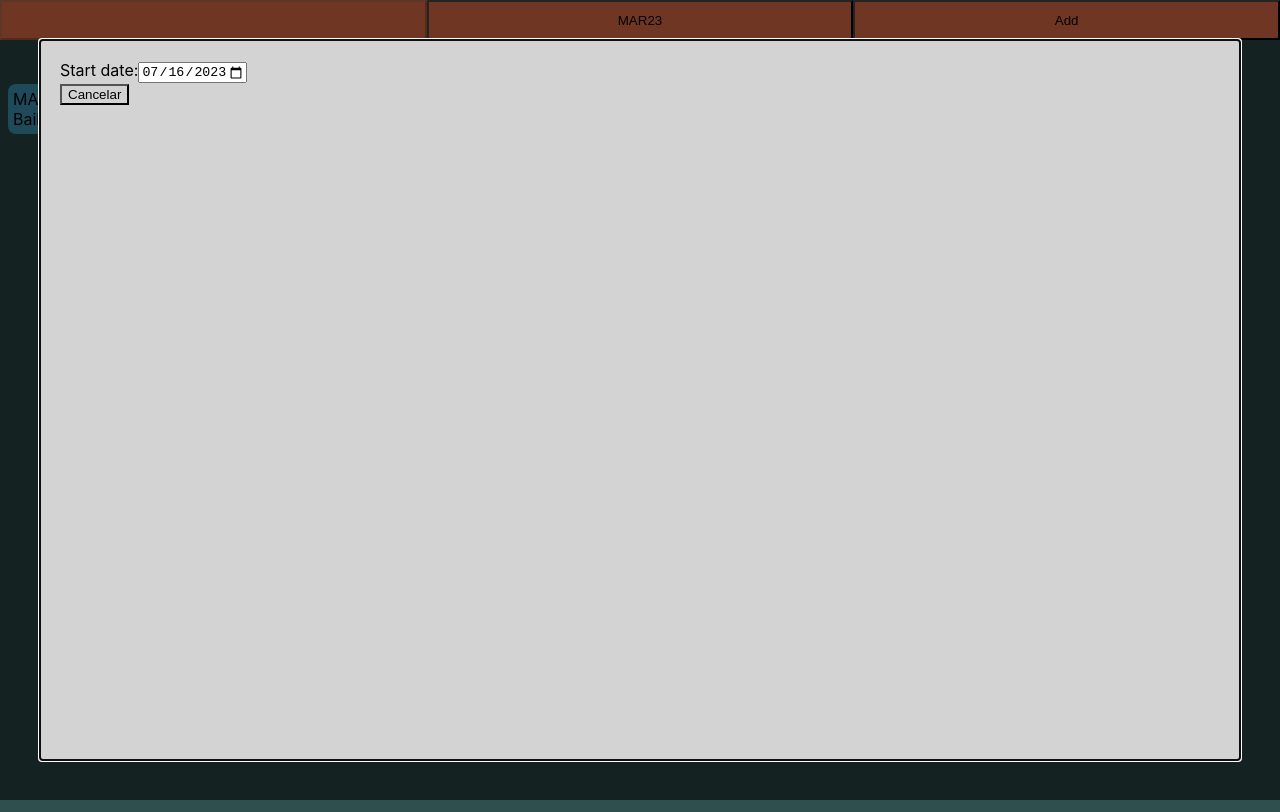
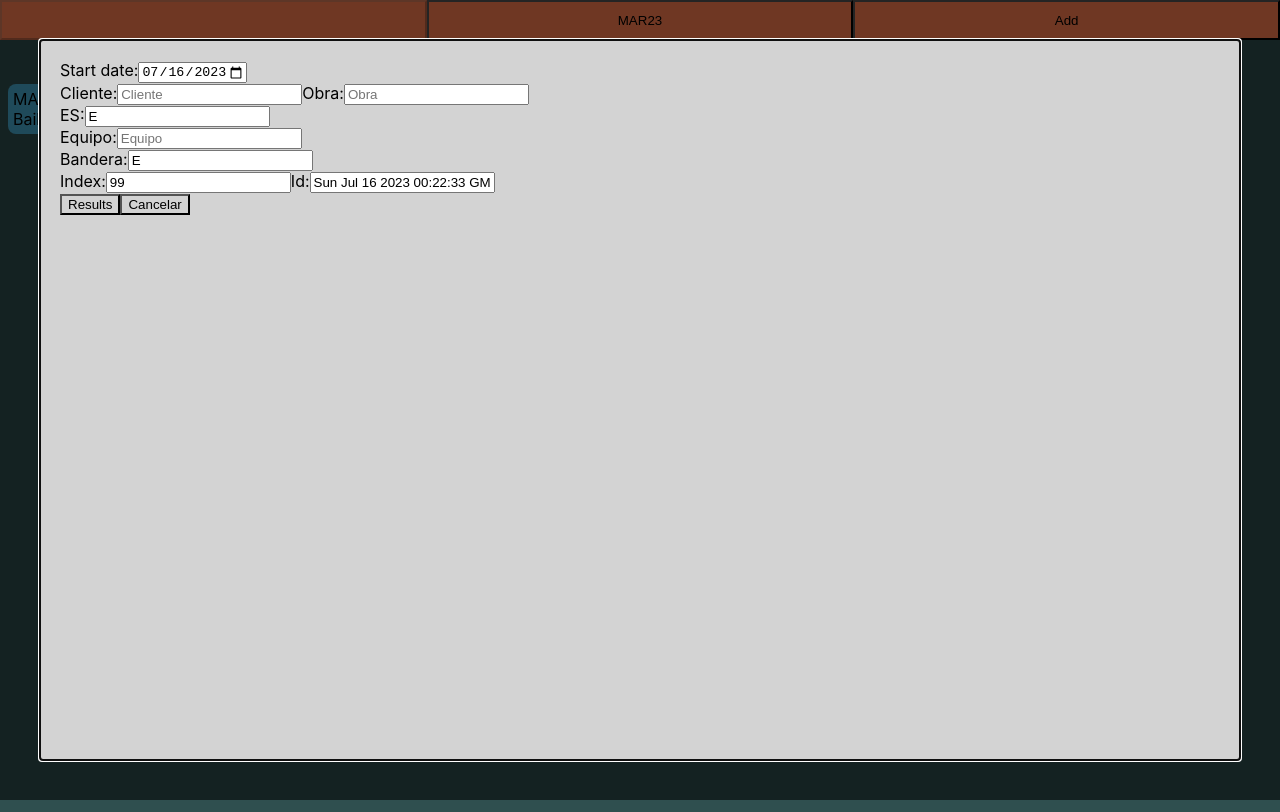
Before and after one commit to DanielBarragan96/ruta-js, a React (Create React App) app: page / in a window 1280 px wide. Built offline with nearby package versions, Linux system fonts and the light colour scheme.

Commit message:
simple inputs

```diff
--- a/src/CreateNewTask.jsx
+++ b/src/CreateNewTask.jsx
@@ -30,6 +30,14 @@ export default function ModalCreateNewTask({
   ReactModal.setAppElement("#root");
   let maxYear = currDate.getFullYear() + 1;
 
+  let [clienteMin, setClienteMin] = useState(task.clienteMin);
+  let [obraMin, setObraMin] = useState(task.obraMin);
+  let [equipo, setEquipo] = useState(task.equipo);
+  let [type, setType] = useState(task.type);
+  let [bandera, setBandera] = useState(task.type);
+  let [id, setId] = useState(task.id);
+  let [index, setIndex] = useState(task.index);
+
   return (
     <ReactModal
       isOpen={showModal}
@@ -55,7 +63,100 @@ export default function ModalCreateNewTask({
             value={taskDate}
           />
         </div>
-
+        <div>
+          <label htmlFor="cliente">Cliente:</label>
+          <input
+            type="text"
+            id="cliente"
+            placeholder="Cliente"
+            value={clienteMin}
+            onChange={(e) => {
+              task.clienteMin = e.target.value;
+              setClienteMin(e.target.value);
+            }}
+          />
+          <label htmlFor="obra">Obra:</label>
+          <input
+            type="text"
+            id="obra"
+            placeholder="Obra"
+            value={obraMin}
+            onChange={(e) => {
+              task.obraMin = e.target.value;
+              setObraMin(e.target.value);
+            }}
+          />
+        </div>
+        <div>
+          <label htmlFor="ES">ES:</label>
+          <input
+            type="text"
+            id="ES"
+            placeholder="ES"
+            value={type}
+            onChange={(e) => {
+              task.type = e.target.value;
+              setType(e.target.value);
+            }}
+          />
+        </div>
+        <div>
+          <label htmlFor="equipo">Equipo:</label>
+          <input
+            type="text"
+            id="equipo"
+            placeholder="Equipo"
+            value={equipo}
+            onChange={(e) => {
+              task.equipo = e.target.value;
+              setEquipo(e.target.value);
+            }}
+          />
+        </div>
+        <div>
+          <label htmlFor="bandera">Bandera:</label>
+          <input
+            type="text"
+            id="bandera"
+            placeholder="Bandera"
+            value={bandera}
+            onChange={(e) => {
+              task.bandera = e.target.value;
+              setBandera(e.target.value);
+            }}
+          />
+        </div>
+        <div>
+          <label htmlFor="index">Index:</label>
+          <input
+            type="int"
+            id="index"
+            placeholder="Index"
+            value={index}
+            onChange={(e) => {
+              task.index = e.target.value;
+              setIndex(e.target.value);
+            }}
+          />
+          <label htmlFor="id">Id:</label>
+          <input
+            type="text"
+            id="id"
+            placeholder="Id"
+            value={id}
+            onChange={(e) => {
+              task.id = e.target.value;
+              setId(e.target.value);
+            }}
+          />
+        </div>
+        <button
+          onClick={() => {
+            console.log(task);
+          }}
+        >
+          Results
+        </button>
         <button onClick={handleCloseModal}>Cancelar</button>
       </div>
     </ReactModal>
```
